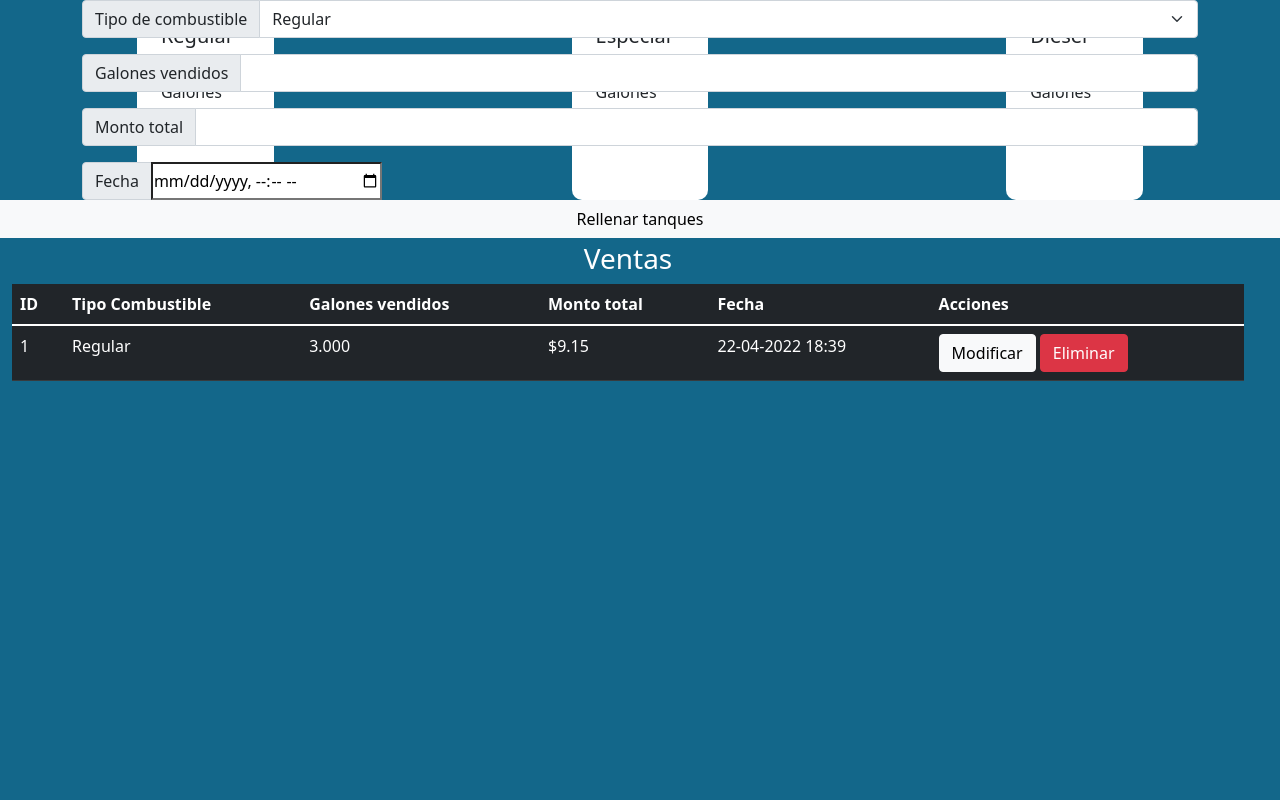
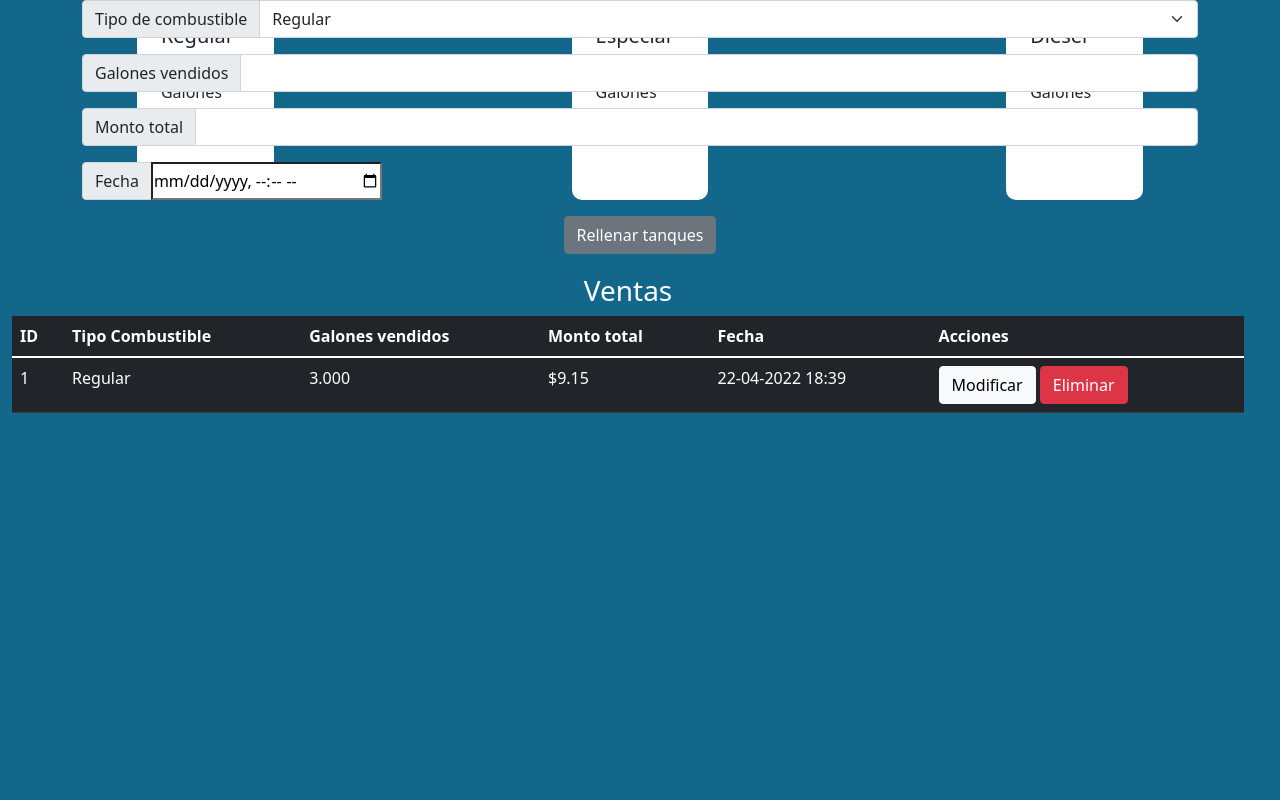
Before and after one commit to atoli07/Taller2_AA180552_PS211109, a PHP site: page / in a window 1280 px wide. Run offline with PHP 8.4, Linux system fonts and the light colour scheme.

Commit message:
Update index.php

```diff
--- a/index.php
+++ b/index.php
@@ -39,7 +39,9 @@
                 </div>
             </div>
             <div class="row">
-                <button type="button" class="btn btn-light">Rellenar tanques</button>
+                <div class="col-12 my-3">
+                <center><button type="button" class="btn btn-secondary">Rellenar tanques</button></center>
+                </div>
             </div>
             <div class="row container-fluid">
                 <h3 class="text-white text-center pt-1">Ventas</h3>
```
